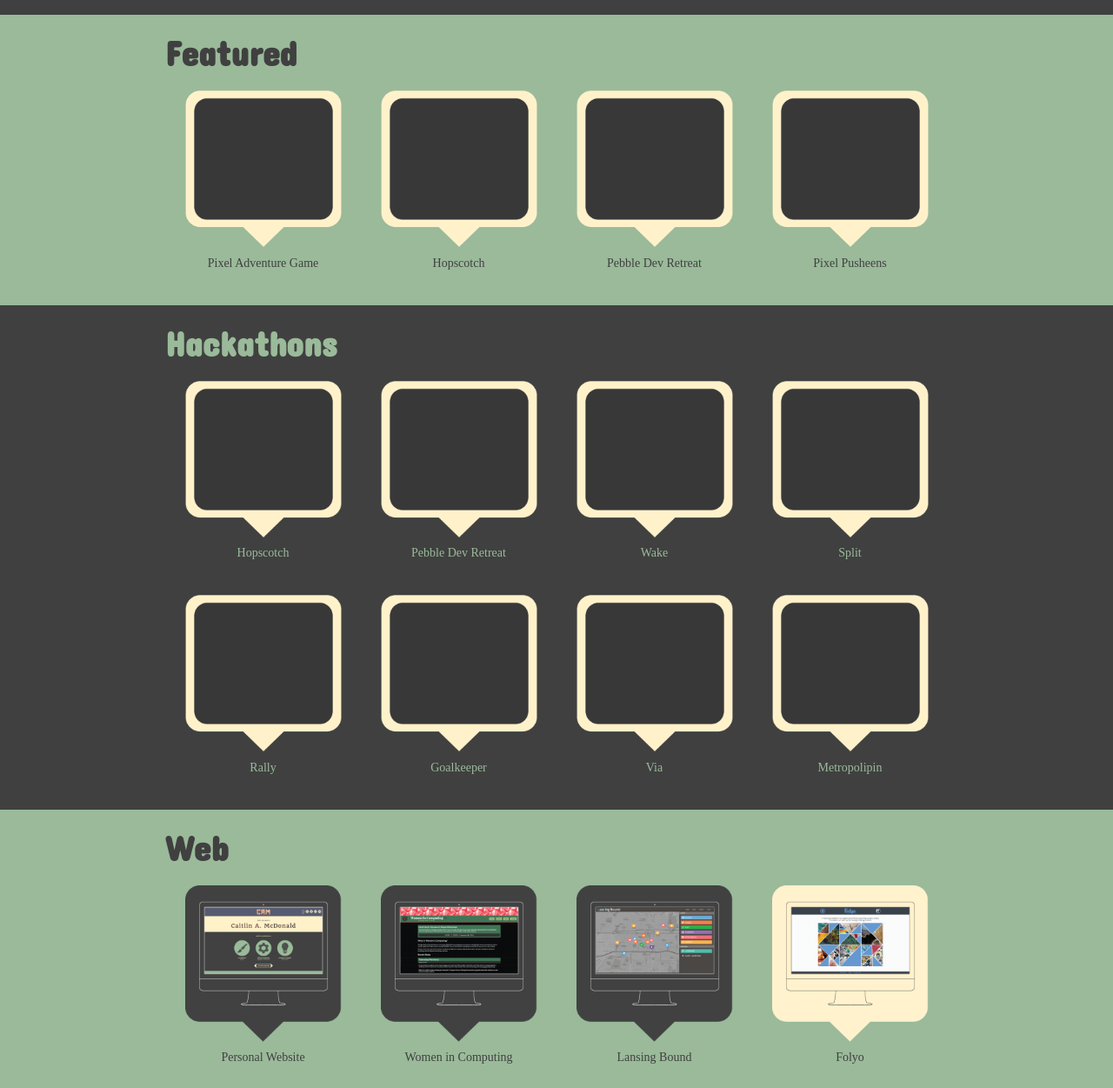
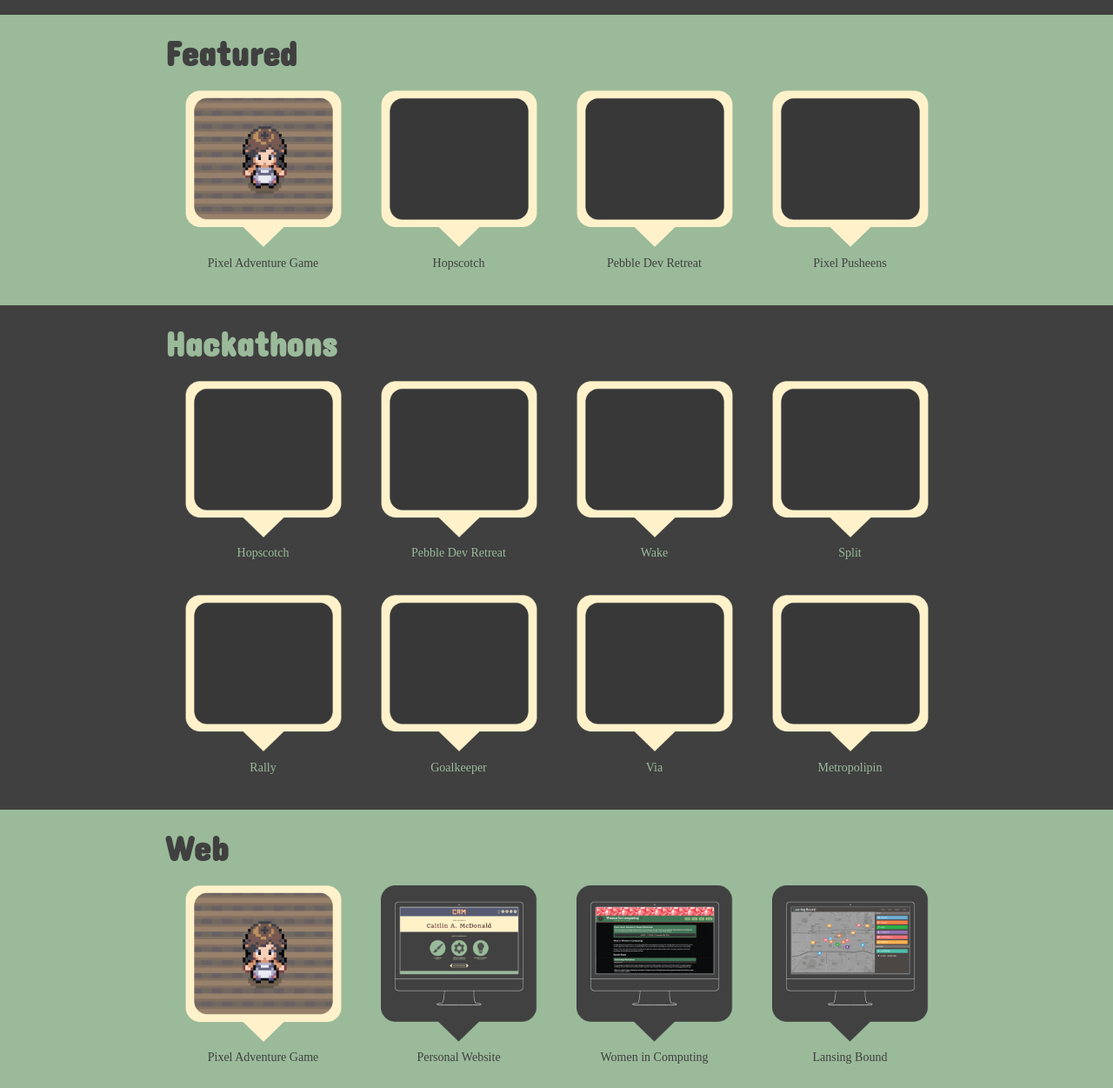
Before and after one commit to mcdonaldca/personal-site-v2, a plain HTML site: page projects.html in a window 1280 px wide. Shown: the part 282-1533 px from the top of the page at 87% size. Drawn offline with Linux system fonts and the light colour scheme; a web font is replaced by a local one.

Commit message:
Beginning to update project images.

```diff
--- a/projects.html
+++ b/projects.html
@@ -128,7 +128,7 @@
     <div class="container">
       <h2>Featured</h2>
       <div class="project">
-        <a href="projects/pix.html"><img src="img/projects/blank.png"></a>
+        <a href="projects/pix.html"><img src="img/projects/pix.png"></a>
         <div class="subtitle"><a href="projects/pix.html">Pixel Adventure Game</a></div>
       </div><div class="project">
         <a href="projects/hopscotch.html"><img src="img/projects/blank.png"></a>
@@ -178,6 +178,9 @@
     <div class="container">
       <h2>Web</h2>
       <div class="project">
+        <a href="projects/pix.html"><img src="img/projects/pix.png"></a>
+        <div class="subtitle"><a href="projects/pix.html">Pixel Adventure Game</a></div>
+      </div><div class="project">
         <a href="projects/personalwebsite.html"><img src="img/projects/personal_website.png"></a>
         <div class="subtitle"><a href="projects/personalwebsite.html">Personal Website</a></div>
       </div><div class="project">
```
Also changed, not shown: img/projects/pix.png (added).
